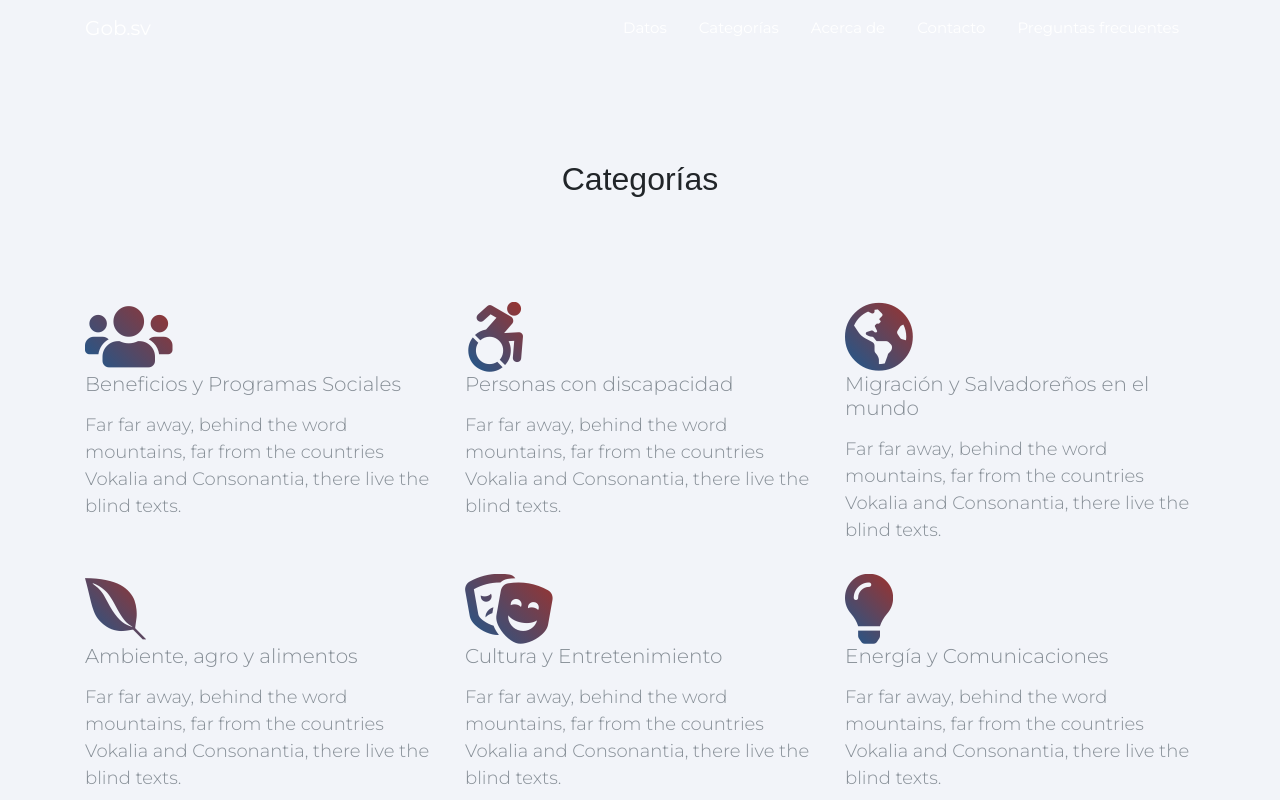
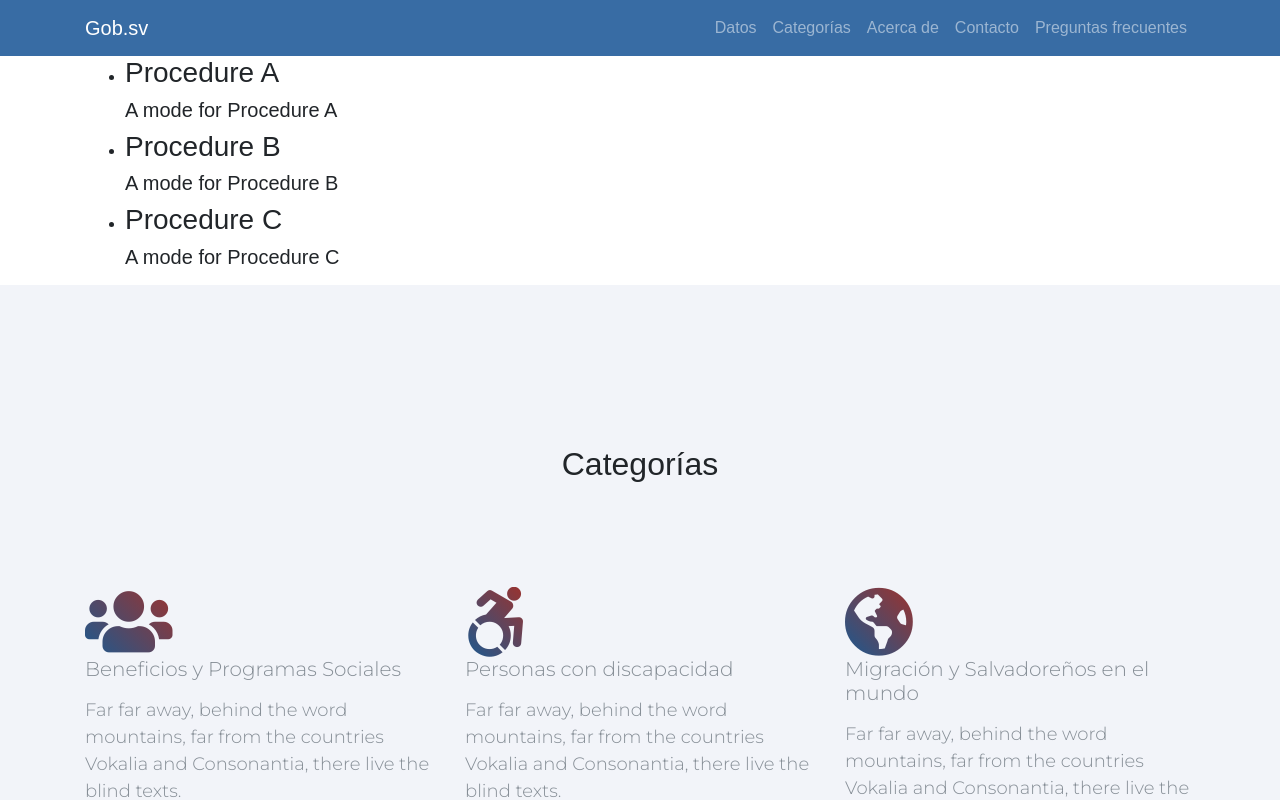
Before and after one commit to OMR-El-Salvador/tramites-web, a React (Create React App) app: page /procedures in a window 1280 px wide. Shown: the top 800 px of the page. Built offline with nearby package versions, Linux system fonts and the light colour scheme.

Commit message:
Updated navbar style, added procedures screen

```diff
--- a/src/App.js
+++ b/src/App.js
@@ -9,6 +9,7 @@ import Data from './screens/UI/Data';
 import FAQ from './screens/UI/FAQ';
 import Home from './screens/UI/Home';
 import NavBar from './screens/UI/NavBar';
+import ProcedureList from "./screens/Procedure/List";
 
 class App extends Component {
   render() {
@@ -22,6 +23,7 @@ class App extends Component {
           <Route path="/about" component={About} />
           <Route path="/contact" component={Contact} />
           <Route path="/faq" component={FAQ} />
+          <Route path="/procedures" component={ProcedureList} />
         </div>
       </Router>
     );
--- a/src/components/Procedure/Search.js
+++ b/src/components/Procedure/Search.js
@@ -1,4 +1,5 @@
 import React, { Component } from 'react'
+import { Link } from 'react-router-dom'
 
 export default class ProcedureSearch extends Component {
   render() {
@@ -10,7 +11,7 @@ export default class ProcedureSearch extends Component {
             <input type="text" className="form-control pb_height-50 reverse" placeholder="Buscar…" />
           </div>
           <div className="form-group">
-            <input type="submit" className="btn btn-primary btn-lg btn-block pb_btn-pill btn-shadow-blue" value="Ir a Resultados" />
+            <Link to="/procedures" type="submit" className="btn btn-primary btn-lg btn-block pb_btn-pill btn-shadow-blue">Ir a Resultados</Link>
           </div>
         </form>
       </div>
--- a/src/index.css
+++ b/src/index.css
@@ -3,3 +3,8 @@ body {
   padding: 0;
   font-family: sans-serif;
 }
+
+nav {
+  background-color: #386CA4;
+  color: #EEE;
+}
--- /dev/null
+++ b/src/screens/Procedure/List.js
@@ -0,0 +1,27 @@
+import React, { Component } from 'react';
+import ProcedureList from '../../components/Procedure/List';
+
+const mockProcedures = [
+  { id: 1, name: 'Procedure A', mode: 'A mode for Procedure A' },
+  { id: 2, name: 'Procedure B', mode: 'A mode for Procedure B' },
+  { id: 3, name: 'Procedure C', mode: 'A mode for Procedure C' },
+];
+
+export default class ProcedureListScreen extends Component {
+  render() {
+    return (
+      <section className="text-left" id="section-home">
+        <div className="container">
+          <ProcedureList procedures={mockProcedures} />
+          {/* <div className="row procedure-result">
+            <div className="col-md-1"></div>
+            <div className="col-md-10">
+              <h5>Depósito de Fondos Ajenos en Custodia</h5>
+            </div>
+            <div className="col-md-1"></div>
+          </div> */}
+        </div>
+      </section>
+    )
+  }
+}
--- a/src/screens/UI/NavBar.js
+++ b/src/screens/UI/NavBar.js
@@ -4,7 +4,7 @@ import { Link } from 'react-router-dom'
 export default class NavBar extends Component {
   render() {
     return (
-      <nav className="navbar navbar-expand-lg navbar-dark pb_navbar pb_scrolled-light" id="pb-navbar">
+      <nav className="navbar navbar-expand-lg navbar-dark" id="pb-navbar">
         <div className="container">
           <Link className="navbar-brand" to="/">Gob.sv</Link>
           <button className="navbar-toggler ml-auto" type="button" data-toggle="collapse" data-target="#probootstrap-navbar" aria-controls="probootstrap-navbar"
```
